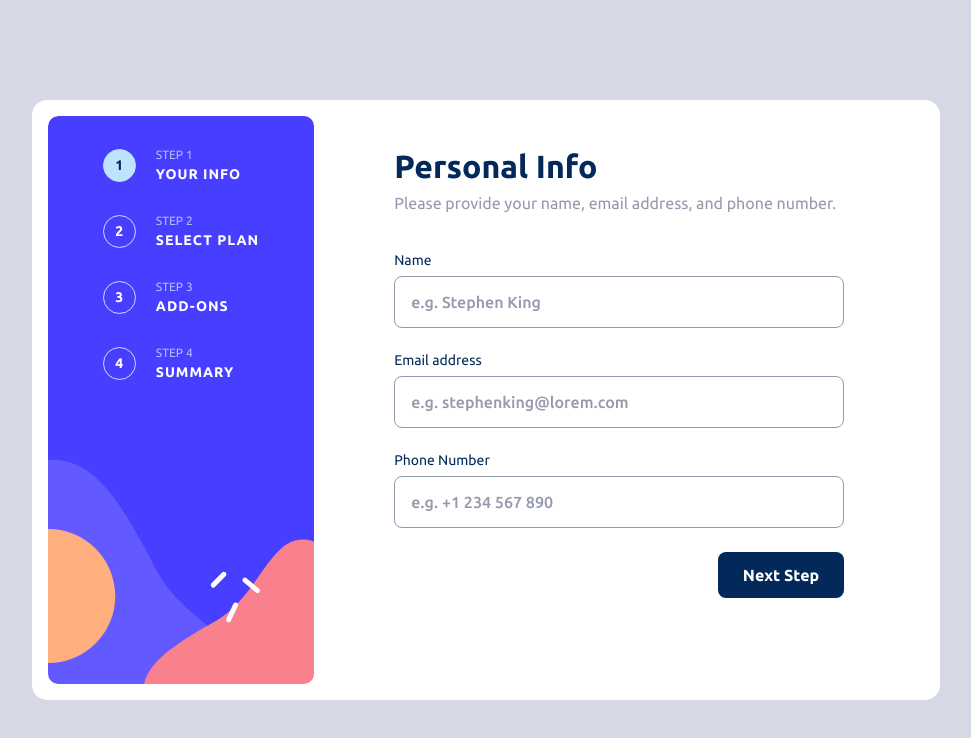
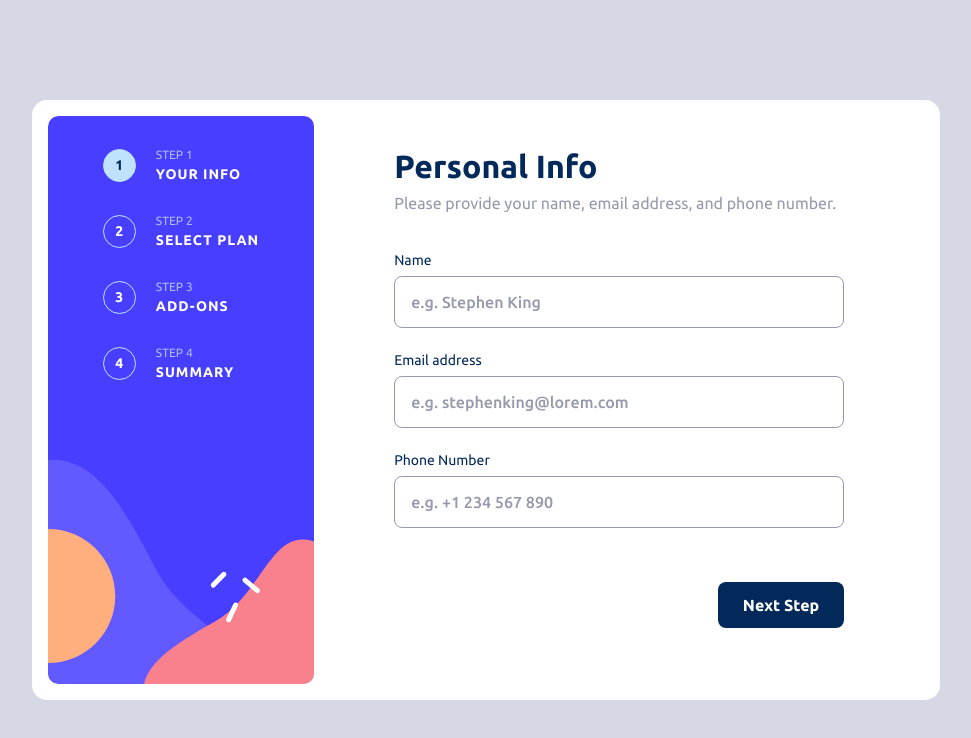
Before and after one commit to Memeena/multi-step-form-app, a React (Vite) app: page / in a window 1280 px wide. Shown: the top 738 px of the page, without its empty margins (154-1125 px from the left). Built offline with nearby package versions, Linux system fonts and the light colour scheme.

Commit message:
minor changes

```diff
--- a/src/Components/MainPages/PersonalDetails/PersonalDetails.module.css
+++ b/src/Components/MainPages/PersonalDetails/PersonalDetails.module.css
@@ -70,8 +70,8 @@
   align-self: flex-end;
   justify-self: end;
   cursor: pointer;
-  /* bottom: 2rem; */
-  /* margin-top: 3rem; */
+  /* bottom: 8rem; */
+  margin-top: 3rem;
 }
 
 @media screen and (max-width: 23.5em) {
--- a/src/index.css
+++ b/src/index.css
@@ -136,7 +136,7 @@ html {
   color: var(--color-strawberry-red);
   font-size: 1.2rem;
   position: absolute;
-  bottom: 8rem;
+  bottom: 5rem;
 }
 
 @media screen and (max-width: 23.5em) {
```
